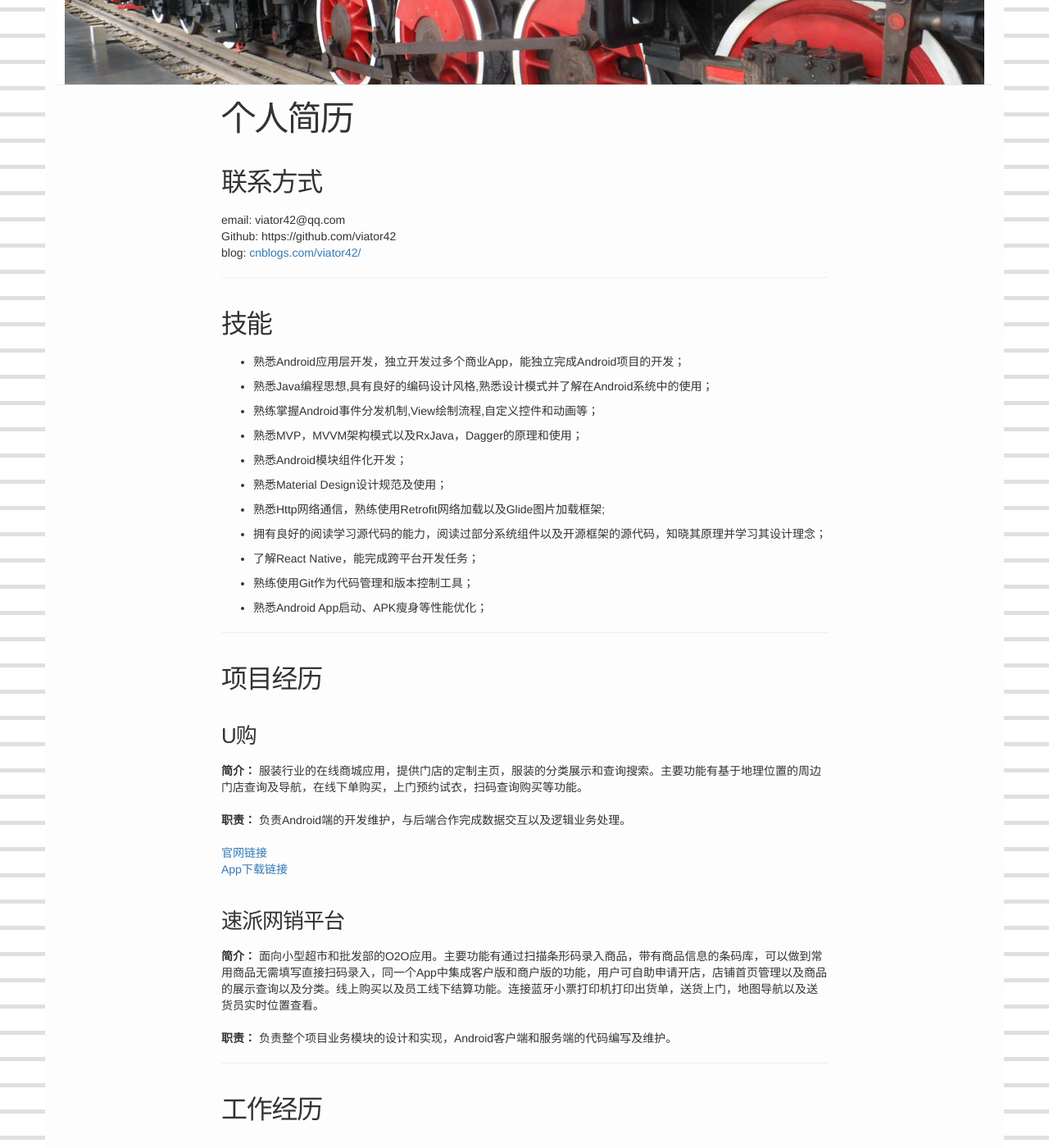
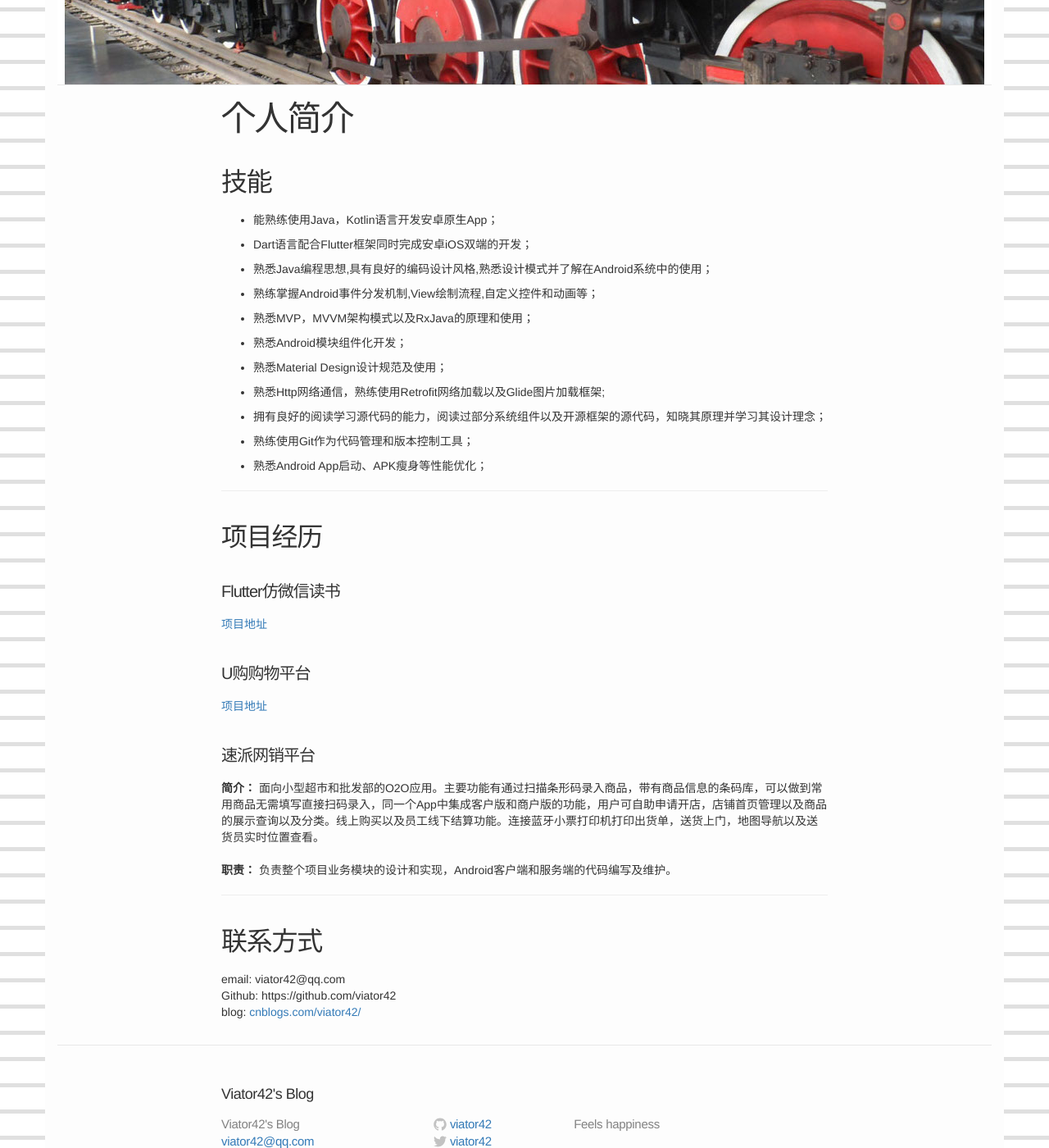
Before and after one commit to viator42/viator42.github.io, a Jekyll site: the page built from about.md, in a window 1280 px wide and 1400 px high, scrolled down 222 px. Shown: the whole window at 82% size. Built offline with Jekyll 4.4.1, drawn with Linux system fonts in a browser that asks for light colours; some of the changed text lies outside the part shown.

Commit message:
更新个人简介

```diff
--- a/about.md
+++ b/about.md
@@ -1,25 +1,20 @@
 ---
 layout: page
-title: 个人简历
-permalink: /resume/
+title: 个人简介
+permalink: /about/
 ---
-
-## 联系方式
-email:    viator42@qq.com
-Github:   https://github.com/viator42
-blog: [cnblogs.com/viator42/](http://cnblogs.com/viator42/)
-
---------
 
 ## 技能
 
-* 熟悉Android应用层开发，独立开发过多个商业App，能独立完成Android项目的开发；
+* 能熟练使用Java，Kotlin语言开发安卓原生App；
+
+* Dart语言配合Flutter框架同时完成安卓iOS双端的开发；
 
 * 熟悉Java编程思想,具有良好的编码设计风格,熟悉设计模式并了解在Android系统中的使用；
 
 * 熟练掌握Android事件分发机制,View绘制流程,自定义控件和动画等；
 
-* 熟悉MVP，MVVM架构模式以及RxJava，Dagger的原理和使用；
+* 熟悉MVP，MVVM架构模式以及RxJava的原理和使用；
 
 * 熟悉Android模块组件化开发；
 
@@ -29,8 +24,6 @@ blog: [cnblogs.com/viator42/](http://cnblogs.com/viator42/)
 
 * 拥有良好的阅读学习源代码的能力，阅读过部分系统组件以及开源框架的源代码，知晓其原理并学习其设计理念；
 
-* 了解React Native，能完成跨平台开发任务；
-
 * 熟练使用Git作为代码管理和版本控制工具；
 
 * 熟悉Android App启动、APK瘦身等性能优化；
@@ -39,16 +32,15 @@ blog: [cnblogs.com/viator42/](http://cnblogs.com/viator42/)
 
 ## 项目经历
 
-### U购
+#### Flutter仿微信读书
 
-__简介：__ 服装行业的在线商城应用，提供门店的定制主页，服装的分类展示和查询搜索。主要功能有基于地理位置的周边门店查询及导航，在线下单购买，上门预约试衣，扫码查询购买等功能。
+[项目地址](https://github.com/viator42/FlutterWxReader)
 
-__职责：__ 负责Android端的开发维护，与后端合作完成数据交互以及逻辑业务处理。
+#### U购购物平台
 
-[官网链接](http://ugouchina.com/)
-[App下载链接](http://ugouchina.com/)
+[项目地址](https://github.com/viator42/Ugo)
 
-### 速派网销平台
+#### 速派网销平台
 
 __简介：__ 面向小型超市和批发部的O2O应用。主要功能有通过扫描条形码录入商品，带有商品信息的条码库，可以做到常用商品无需填写直接扫码录入，同一个App中集成客户版和商户版的功能，用户可自助申请开店，店铺首页管理以及商品的展示查询以及分类。线上购买以及员工线下结算功能。连接蓝牙小票打印机打印出货单，送货上门，地图导航以及送货员实时位置查看。
 
@@ -56,51 +48,7 @@ __职责：__ 负责整个项目业务模块的设计和实现，Android客户
 
 --------
 
-## 工作经历
-
-### 山东靓萌服饰有限公司
-
-> 时间：2015年11月~至今
-> 职务：Android开发
-> 职责：和后端配合完成Android端的开发和维护。
-> 负责项目：U购
-
-### 济南速派信息技术有线公司
-
-> 时间：2015年6月~2018年10月
-> 职务：Android端和服务端的开发维护。
-> 职责：负责产品业务模块的设计和实现。
-> 负责项目：速派网销平台
-
-### 易驰国际信息科技有限公司
-
-> 时间：2014年6月~2015年6月
-> 职务：前端开发
-> 职责：微信公众平台相关功能的开发， 参与项目需求分析，设计，独立完成模块编码工作。各种IT服务的搭建以及维护，项目的发布，Git分支的维护工作。
-
-### 山东动量影视
-
-> 时间：2012年12月~2014年6月
-> 职务：Web开发
-> 职责：内部项目管理系统的开发以及Linux渲染服务器的维护。
-
---------
-
-## 项目截图
-
-### U购
-
-![](http://sdqqsntd.com/static/img/app/ugou_1.png)
-![](http://sdqqsntd.com/static/img/app/ugou_2.png)
-![](http://sdqqsntd.com/static/img/app/ugou_3.png)
-![](http://sdqqsntd.com/static/img/app/ugou_4.png)
-![](http://sdqqsntd.com/static/img/app/ugou_5.png)
-![](http://sdqqsntd.com/static/img/app/ugou_6.png)
-
-### 速派网销平台
-
-![](http://sdqqsntd.com/static/img/app/supai_1.png)
-![](http://sdqqsntd.com/static/img/app/supai_2.png)
-![](http://sdqqsntd.com/static/img/app/supai_3.png)
-![](http://sdqqsntd.com/static/img/app/supai_4.png)
-![](http://sdqqsntd.com/static/img/app/supai_5.png)
+## 联系方式
+email:    viator42@qq.com
+Github:   https://github.com/viator42
+blog: [cnblogs.com/viator42/](http://cnblogs.com/viator42/)
```
Also changed, not shown: _posts/2019-1-16-kotlin-note.markdown (+139 -16 lines), _posts/2019-6-11-flutter-dart-note.markdown (added, +122 -0 lines).
